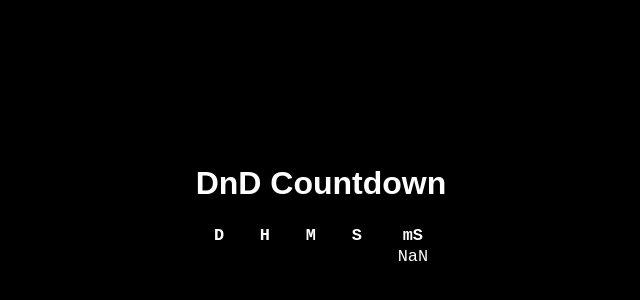
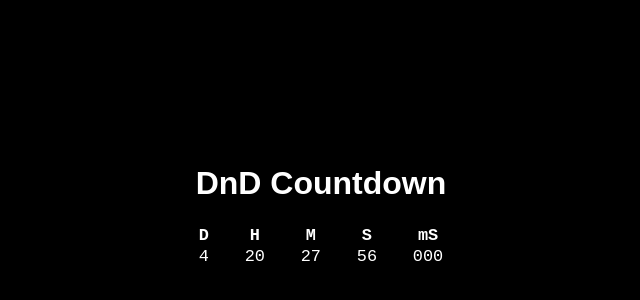
Before and after one commit to ifriedman08/countdown, a plain HTML site: page index.html in a window 1280 px wide. Shown: the part 194-494 px from the top of the page, without its empty margins (319-959 px from the left). Drawn offline with nearby package versions, Linux system fonts and the light colour scheme.

Commit message:
fixed april date

```diff
--- a/index.html
+++ b/index.html
@@ -48,7 +48,7 @@
         currentTime: function(){
           return new Date().getTime()
         },
-        dndDate: dnd = new Date("04/115/2017 13:00:00").getTime(),
+        dndDate: dnd = new Date("04/15/2017 13:00:00").getTime(),
         timeLeft: function(){
           return this.dndDate - this.currentTime()
         },
```
